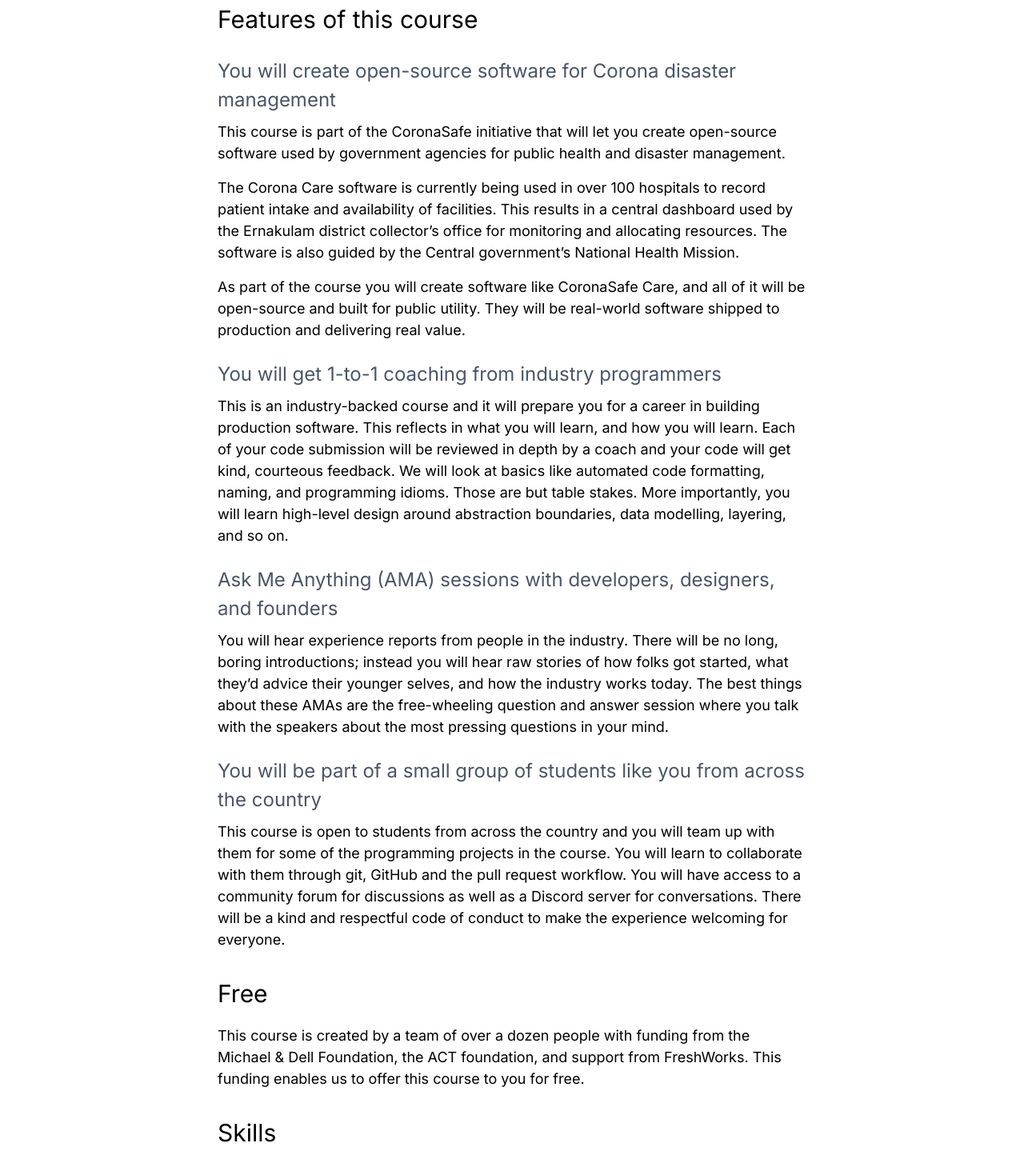
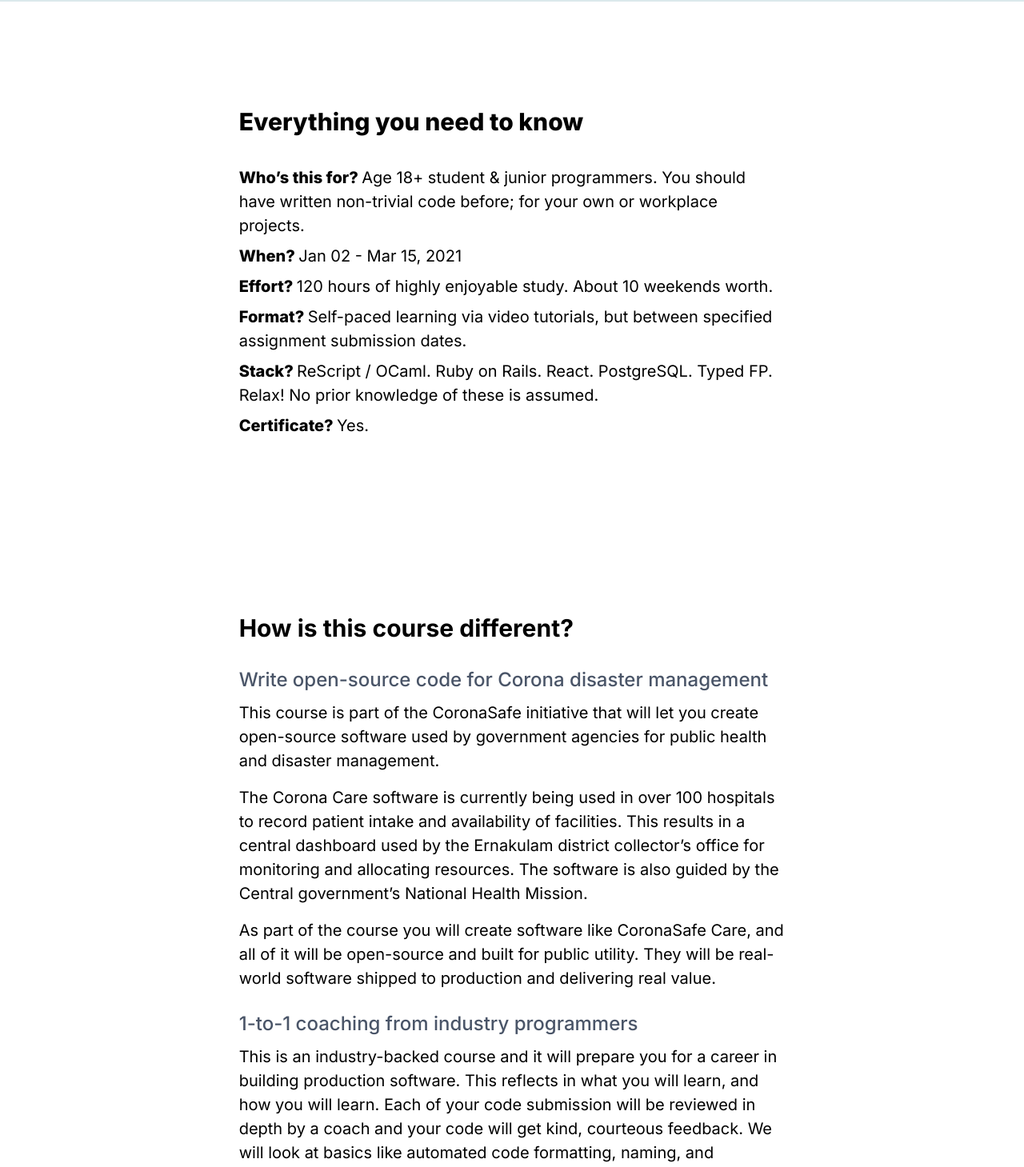
Before and after one commit to pupilfirst/coronasafe-rescript-course, a Next.js app: page / in a window 1280 px wide. Shown: the part 1560-3019 px from the top of the page at 80% size. Built offline with nearby package versions, Linux system fonts and the light colour scheme.

Commit message:
add all sections

```diff
--- a/pages/index.js
+++ b/pages/index.js
@@ -7,7 +7,7 @@
         <title>CoronaSafe Programming Course</title>
         <link rel="icon" href="/favicon.ico" />
         <link
-          href="https://fonts.googleapis.com/css2?family=Inter:wght@400;600;800;900&display=swap"
+          href="https://fonts.googleapis.com/css2?family=Inter:wght@300;400;500;600;700;800;900&display=swap"
           rel="stylesheet"
         />
         <link
@@ -16,7 +16,7 @@
         />
       </Head>
 
-      <main className={"MAIN"}>
+      <main className={"MAIN text-xl"}>
         <section className="">
           <div className="SK">
             <div className="flex justify-center">
@@ -24,14 +24,16 @@
                 Fight Corona with Code!
               </h2>
             </div>
-            <h3 className="text-xl text-gray-500 font-monogame text-center">
+            <h3 className="text-gray-500 font-monogame text-center">
               Training & Internship Course
             </h3>
             <img src="hero.png" className="bg-contain mt-8" />
 
             <div className="flex justify-between items-center mt-8">
               <p className="text-gray-700 w-1/2">
-                <span className="font-bold text-black">Hello Programmers! </span>
+                <span className="font-bold text-black">
+                  Hello Programmers!{" "}
+                </span>
                 Join for a practical, in-depth course focused on typed
                 functional programming. After training, you’ll work on live
                 projects building software to help India’s corona-fighting
@@ -55,12 +57,12 @@
 
         <section className="highlights-bg p-32 font-inter font-bold text-3xl leading-snug">
           <div className="w-2/3 mx-auto">
+            <span className="text-gray-700">Worth 3 AICTE credits.&nbsp;</span>
+            Internship opportunities with Freshworks, Truecaller, GoJek,
+            Big-binary.&nbsp;
             <span className="text-gray-700">
-              Worth 3 AICTE credits.&nbsp;
-            </span>
-            Internship opportunities with Freshworks, Truecaller, GoJek, Big-binary.&nbsp;
-            <span className="text-gray-700">
-              Practical lessons drawn from 15+ years of industry experience.&nbsp;
+              Practical lessons drawn from 15+ years of industry
+              experience.&nbsp;
             </span>
             Build real world, modern web applications.&nbsp;
             <span className="text-gray-700">
@@ -68,11 +70,48 @@
             </span>
           </div>
         </section>
-        <section className="LP">
-          <h2>Features of this course</h2>
+
+        <section className="p-32">
+          <div className="w-2/3 mx-auto leading-normal">
+            <h2 className="font-extrabold text-3xl mb-8">
+              Everything you need to know
+            </h2>
+            <p className="mb-2">
+              <span className="font-extrabold">Who’s this for? </span>
+              Age 18+ student & junior programmers. You should have written
+              non-trivial code before; for your own or workplace projects.
+            </p>
+            <p className="mb-2">
+              <span className="font-extrabold">When? </span>
+              Jan 02 - Mar 15, 2021
+            </p>
+            <p className="mb-2">
+              <span className="font-extrabold">Effort? </span>
+              120 hours of highly enjoyable study. About 10 weekends worth.
+            </p>
+            <p className="mb-2">
+              <span className="font-extrabold">Format? </span>
+              Self-paced learning via video tutorials, but between specified
+              assignment submission dates.
+            </p>
+            <p className="mb-2">
+              <span className="font-extrabold">Stack? </span>
+              ReScript / OCaml. Ruby on Rails. React. PostgreSQL. Typed FP.
+              Relax! No prior knowledge of these is assumed.
+            </p>
+            <p className="mb-2">
+              <span className="font-extrabold">Certificate? </span>
+              Yes.
+            </p>
+          </div>
+        </section>
+
+        <section className="LP px-32">
+          <div className="w-2/3 mx-auto leading-normal">
+            <h2>How is this course different?</h2>
 
             <h3>
-            You will create open-source software for Corona disaster management
+              Write open-source code for Corona disaster management
             </h3>
 
             <p>
@@ -86,18 +125,18 @@
               hospitals to record patient intake and availability of facilities.
               This results in a central dashboard used by the Ernakulam district
               collector’s office for monitoring and allocating resources. The
-            software is also guided by the Central government’s National Health
-            Mission.
+              software is also guided by the Central government’s National
+              Health Mission.
             </p>
 
             <p>
-            As part of the course you will create software like CoronaSafe Care,
-            and all of it will be open-source and built for public utility. They
-            will be real-world software shipped to production and delivering
-            real value.
+              As part of the course you will create software like CoronaSafe
+              Care, and all of it will be open-source and built for public
+              utility. They will be real-world software shipped to production
+              and delivering real value.
             </p>
 
-          <h3>You will get 1-to-1 coaching from industry programmers</h3>
+            <h3>1-to-1 coaching from industry programmers</h3>
 
             <p>
               This is an industry-backed course and it will prepare you for a
@@ -111,42 +150,41 @@
             </p>
 
             <h3>
-            Ask Me Anything (AMA) sessions with developers, designers, and
+              Ask Me Anything (AMA) with devs, designers, and
               founders
             </h3>
 
             <p>
-            You will hear experience reports from people in the industry. There
-            will be no long, boring introductions; instead you will hear raw
-            stories of how folks got started, what they’d advice their younger
-            selves, and how the industry works today. The best things about
-            these AMAs are the free-wheeling question and answer session where
-            you talk with the speakers about the most pressing questions in your
-            mind.
+              You will hear experience reports from people in the industry.
+              There will be no long, boring introductions; instead you will hear
+              raw stories of how folks got started, what they’d advice their
+              younger selves, and how the industry works today. The best things
+              about these AMAs are the free-wheeling question and answer session
+              where you talk with the speakers about the most pressing questions
+              in your mind.
             </p>
 
             <h3>
-            You will be part of a small group of students like you from across
-            the country
+              Fellowship with a small group of students from across the country
             </h3>
 
             <p>
-            This course is open to students from across the country and you will
-            team up with them for some of the programming projects in the
-            course. You will learn to collaborate with them through git, GitHub
-            and the pull request workflow. You will have access to a community
-            forum for discussions as well as a Discord server for conversations.
-            There will be a kind and respectful code of conduct to make the
-            experience welcoming for everyone.{" "}
+              This course is open to students from across the country and you
+              will team up with them for some of the programming projects in the
+              course. You will learn to collaborate with them through git,
+              GitHub and the pull request workflow. You will have access to a
+              community forum for discussions as well as a Discord server for
+              conversations. There will be a kind and respectful code of conduct
+              to make the experience welcoming for everyone.{" "}
             </p>
 
             <h2>Free</h2>
 
             <p>
-            This course is created by a team of over a dozen people with funding
-            from the Michael &amp; Dell Foundation, the ACT foundation, and
-            support from FreshWorks. This funding enables us to offer this
-            course to you for free.{" "}
+              This course is created by a team of over a dozen people with
+              funding from the Michael &amp; Dell Foundation, the ACT
+              foundation, and support from FreshWorks. This funding enables us
+              to offer this course to you for free.{" "}
             </p>
 
             <h2>Skills</h2>
@@ -158,13 +196,12 @@
             </p>
 
             <h3>
-            You will be able to build full stack web applications with Ruby on
-            Rails
+              Build live, real-world software with Ruby on Rails
             </h3>
 
             <p>
-            Ruby on Rails pioneered the modern web framework revolution. It is a
-            fully integrated package that has everything we need to build
+              Ruby on Rails pioneered the modern web framework revolution. It is
+              a fully integrated package that has everything we need to build
               complete web applications. GitHub is built on Rails and so is
               Shopify. Thousands of startups build their systems in Rails every
               year, and it has also become a mainstream solution for large
@@ -172,97 +209,100 @@
             </p>
 
             <h3>
-            You will be able to build sophisticated front-end applications with
-            React and ReScript/OCaml
+              Create advanced front-ends with React and ReScript/OCaml
             </h3>
 
             <p>
               You’ll learn to program in the Typed Functional paradigm in
               ReScript/OCaml. ReScript compiles down to efficient JavaScript and
-            has excellent support for building front-end with React. During the
-            course you will create everything from simple interactive UIs to
-            user input forms, games, and single-page applications.
+              has excellent support for building front-end with React. During
+              the course you will create everything from simple interactive UIs
+              to user input forms, games, and single-page applications.
             </p>
 
             <h2>This course has a theme: data-first programming</h2>
 
             <p>
-            This course will teach you to design programs well by thinking about
-            data first. It is an old technique, but unfortunately it takes most
-            of us many years of programming before we truly appreciate it.{" "}
+              This course will teach you to design programs well by thinking
+              about data first. It is an old technique, but unfortunately it
+              takes most of us many years of programming before we truly
+              appreciate it.{" "}
             </p>
 
             <p>
-            But why should you retrace that same circuitous path? Why repeat the
-            same mistakes and spend years re-learning the same lessons that
-            programmers before you have painfully learnt?
+              But why should you retrace that same circuitous path? Why repeat
+              the same mistakes and spend years re-learning the same lessons
+              that programmers before you have painfully learnt?
             </p>
 
             <p>
-            And what is that lesson? It is this: “if you get the data structures
-            and their invariants right, most of the code will just kind of write
-            itself”. Linus Torvalds once claimed that the difference between a
-            bad programmer and a good one is whether they consider their code or
-            their data structures more important.
+              And what is that lesson? It is this: “if you get the data
+              structures and their invariants right, most of the code will just
+              kind of write itself”. Linus Torvalds once claimed that the
+              difference between a bad programmer and a good one is whether they
+              consider their code or their data structures more important.
             </p>
 
             <p>
               And when we say data structure, we don’t mean low-level primitives
               like stacks, queues, and trees. Instead, we’re talking about data
               models used for application programming. If you were to create a
-            multi-player platformer game, how would you model the game entities?
-            Or if you wanted to create an image gallery with search, infinite
-            scrolling and robust error handling and retry, how would you model
-            it? If you wanted to build a Twitter-like platform, how would you
-            design its data model?{" "}
+              multi-player platformer game, how would you model the game
+              entities? Or if you wanted to create an image gallery with search,
+              infinite scrolling and robust error handling and retry, how would
+              you model it? If you wanted to build a Twitter-like platform, how
+              would you design its data model?{" "}
             </p>
 
             <p>
               The key here is that irrespective of what software you want to
               build, you should spend time upfront designing how your data is
               organized. You should model your operations as a series of
-            transformations of data from one type to another. And sometimes you
-            should synthesize your own intermediate data structures to suit the
-            task at hand.
+              transformations of data from one type to another. And sometimes
+              you should synthesize your own intermediate data structures to
+              suit the task at hand.
             </p>
 
             <p>
               Data-oriented programming is a cognitive skill that will increase
               your range as makers - you will be able to build software that you
-            previously couldn’t even imagine attempting. Where you would have to
-            rewrite your entire codebase many times before converging to a good
-            design, you would be able to come out with a better implementation
-            in your very first attempt.
+              previously couldn’t even imagine attempting. Where you would have
+              to rewrite your entire codebase many times before converging to a
+              good design, you would be able to come out with a better
+              implementation in your very first attempt.
             </p>
 
             <p>
               We chose the typed functional programming paradigm to teach this
               because it has all the right features to support this mode of
               thinking. Of course you can do data-first programming in any
-            programming language, but just like a knife is a more practical tool
-            for slicing onions than a spoon, the typed functional programming
-            paradigm is the right tool for thought for data-first programming.
+              programming language, but just like a knife is a more practical
+              tool for slicing onions than a spoon, the typed functional
+              programming paradigm is the right tool for thought for data-first
+              programming.
             </p>
 
             <p>
               What makes Typed FP special here? To list just two: this paradigm
-            lets you describe the shape and structure of your data using types,
-            and the compiler sits along with you as you program, spotting gaps
-            in your thinking and helping you fill them. And it allows you to
-            describe a value as being one of many - this is called “sum types”,
-            a feature that is still lacking in mainstream programming languages,
-            but essential to a data-first style of programming.
+              lets you describe the shape and structure of your data using
+              types, and the compiler sits along with you as you program,
+              spotting gaps in your thinking and helping you fill them. And it
+              allows you to describe a value as being one of many - this is
+              called “sum types”, a feature that is still lacking in mainstream
+              programming languages, but essential to a data-first style of
+              programming.
             </p>
 
             <p>
-            If you did not understand the above paragraph, don’t worry, that is
-            what this course is about. These concepts are not difficult to
+              If you did not understand the above paragraph, don’t worry, that
+              is what this course is about. These concepts are not difficult to
               learn; they are just new to you and not covered in mainstream
               literature. Remember: this course is created by programmers who’ve
               been writing code for their daily bread. There is no fluff, no
               difficult academic jargon, just sheer programming and the fun of
               becoming better at it.
             </p>
+          </div>
         </section>
       </main>
     </div>
--- a/styles/tailwind.css
+++ b/styles/tailwind.css
@@ -11,11 +11,10 @@
 }
 
 .LP {
-  @apply p-4 max-w-screen-md mx-auto;
 }
 
 .LP h2 {
-  @apply text-3xl mt-8 mb-4;
+  @apply text-3xl font-bold mt-12 pt-8 mb-4;
 }
 
 .LP h3 {
@@ -23,7 +22,7 @@
 }
 
 .LP p {
-  @apply text-lg mb-4;
+  @apply mb-4;
 }
 
 .logos-bg {
```
Lines whose indentation alone changed are shown as unchanged.
